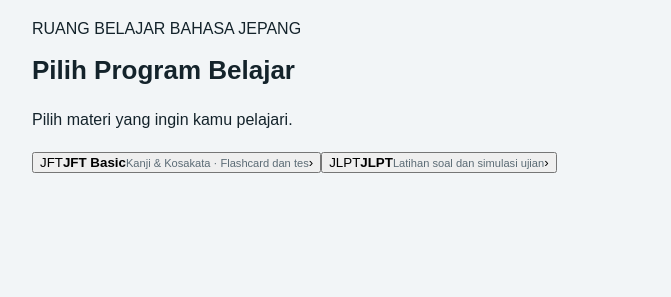
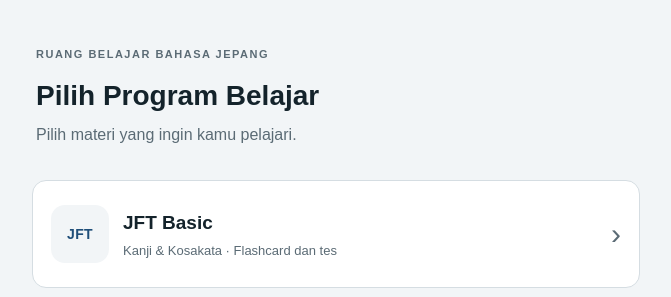
Before and after one commit to danicahyaputra29-maker/Jlpt, a plain HTML site: page index.html in a window 1280 px wide. Shown: the top 297 px of the page, without its empty margins (304-975 px from the left). Drawn offline with Linux system fonts and the light colour scheme.

Commit message:
Style JFT Basic and JLPT home choices

```diff
--- a/css/style.css
+++ b/css/style.css
@@ -72,3 +72,18 @@ h1{font-size:26px;margin:8px 0}h2{font-size:21px}h3{font-size:17px;margin:22px 0
 .k-question-group h3{margin:0 0 10px;font-size:15px;color:var(--ink)}
 .k-option.selected{border-color:var(--ac);background:color-mix(in srgb,var(--ac) 9%,var(--card));box-shadow:inset 0 0 0 1px var(--ac)}
 .k-option.selected span{background:var(--ac);color:#fff}
+
+/* Main program selection */
+.home-hero{padding:24px 4px 18px}
+.home-eyebrow{font-size:11px;letter-spacing:1.5px;font-weight:700;color:var(--mut)}
+.home-hero h1{margin:8px 0 4px;font-size:28px}
+.home-hero p{margin:0;color:var(--mut)}
+.home-options{display:grid;grid-template-columns:1fr;gap:12px;margin:14px 0}
+.home-choice{display:flex;align-items:center;gap:14px;width:100%;min-height:108px;padding:18px;border:1px solid var(--ln);border-radius:14px;background:var(--card);color:var(--ink);font:inherit;text-align:left;cursor:pointer;transition:border-color .15s ease,transform .15s ease}
+.home-choice:active{transform:scale(.99)}
+.home-choice-mark{display:grid;place-items:center;flex:0 0 58px;width:58px;height:58px;border-radius:14px;background:var(--bg);color:var(--ac);font-size:14px;font-weight:800;letter-spacing:.3px}
+.home-choice-copy{display:flex;flex:1;flex-direction:column;gap:3px}
+.home-choice-copy strong{font-size:19px}
+.home-choice-copy small{font-size:13px;line-height:1.4}
+.home-choice-arrow{font-size:30px;color:var(--mut);line-height:1}
+@media(prefers-reduced-motion:reduce){.home-choice{transition:none}}
```
